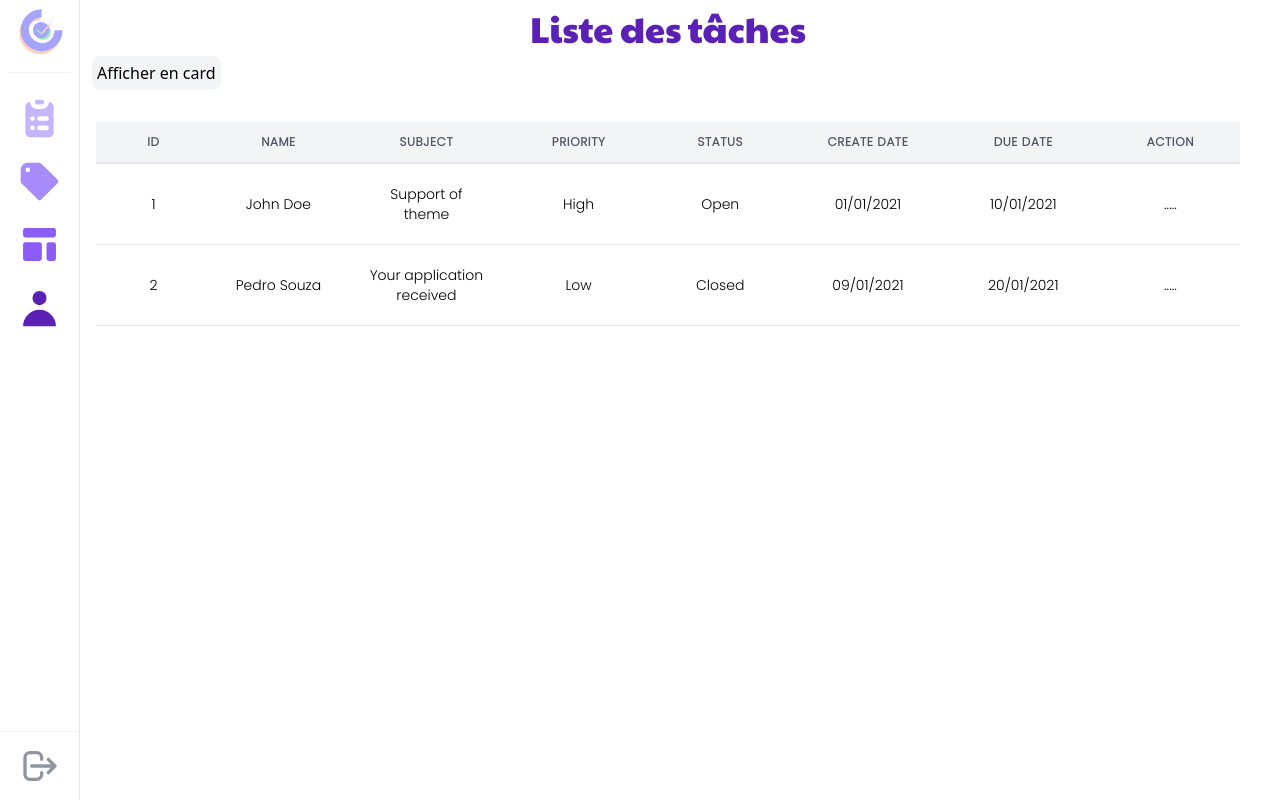
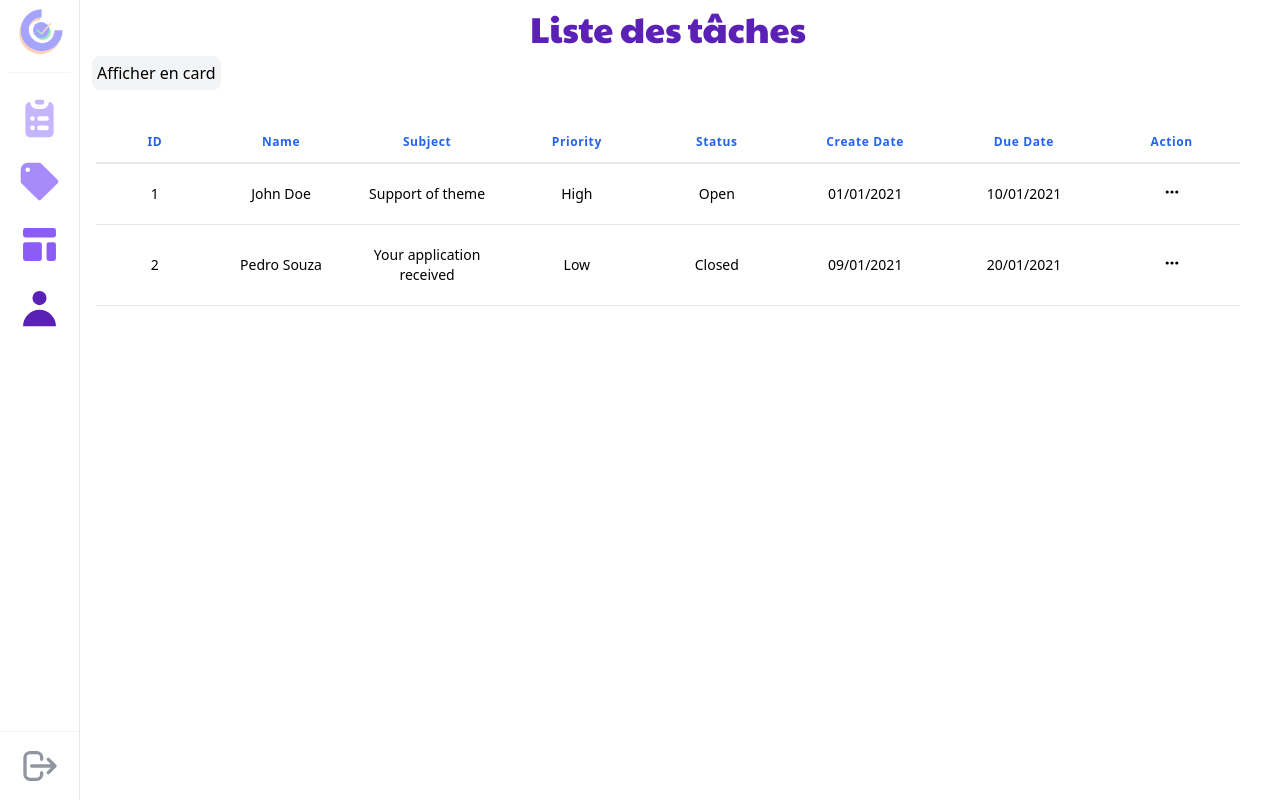
Before and after one commit to lisaseayou/projet_compito_2022_front, a React (Create React App) app: page /tasks in a window 1280 px wide. Built offline with nearby package versions, Linux system fonts and the light colour scheme; a web font is replaced by a local one.

Commit message:
fix btn edit & clean task

```diff
--- a/src/components/CardTask.tsx
+++ b/src/components/CardTask.tsx
@@ -1,11 +1,18 @@
 import { DotsVerticalIcon } from "@heroicons/react/solid";
+import { ClockIcon, FlagIcon } from "@heroicons/react/outline";
 import { Link } from "react-router-dom";
 import { useState } from "react";
 import Modal from "./Modal";
 
-const CardTask = ({ task }: { task: any }) => {
-  const [openModal, setOpenModal] = useState<number>();
-
+const CardTask = ({
+  task,
+  openModal,
+  setOpenModal,
+}: {
+  task: any;
+  openModal?: number;
+  setOpenModal: (id: number) => void;
+}) => {
   const showModal = (id: number) => {
     setOpenModal(id);
   };
@@ -15,25 +22,36 @@ const CardTask = ({ task }: { task: any }) => {
   };
 
   return (
-    <div className="relative block p-8 overflow-hidden border border-gray-100 rounded-lg  w-80 h-96 mr-1.5">
-      <span className="absolute inset-x-0 bottom-0 h-2  bg-gradient-to-r from-green-300 via-blue-500 to-purple-600"></span>
+    <div
+      className="relative block p-7 shadow overflow-hidden border border-gray-100 rounded-lg w-80 h-97 mr-4 "
+      key={task.id}
+    >
+      <span className="absolute inset-x-0 bottom-0 h-2 bg-gradient-to-r from-green-300 via-blue-500 to-purple-600"></span>
 
       <div className="justify-between sm:flex ">
         <div>
-          <h5 className="text-xl font-bold text-gray-900">{task.id}</h5>
-          <h6 className="text-xl text-gray-900">{task.subject}</h6>
-          <p className="mt-1 text-xs font-medium text-gray-900">
+          <h5 className="text-xl font-bold text-blue-700">
+            Task n° : {task.id}
+          </h5>
+          <h6 className="text-xl text-blue-600">{task.subject}</h6>
+          <p className="mt-1 text-xs font-medium text-blue-500">
             By : {task.name}
           </p>
-          <p className="mt-1 text-xs font-medium text-gray-600">
-            Create date : {task.createDate} <br />
-            Due date : {task.dueDate}
+          <p className="mt-1 text-xs font-medium text-blue-300 flex">
+            <ClockIcon className="w-3 mr-1" />
+            {task.createDate} - {task.dueDate}
           </p>
+          <div className="flex mt-5 text-center">
+            <FlagIcon className="w-4 mr-2" />
+            <p className=" bg-green-100 rounded-lg p-1 mr-2">Illustration</p>
+            <p className=" bg-yellow-200 rounded-lg p-1">UX Design</p>
+          </div>
         </div>
-        <div className="flex-shrink-0 hidden ml-3 sm:block">
+        <div className="flex-shrink-1 hidden sm:block">
           {task.id === openModal ? (
-            <Modal openModal={0}>
+            <Modal>
               <Link to={`/editTask/:${task.id}`}>Edit</Link>
+              {console.log(task.id)}
               <div>
                 <button type="button" onClick={hideModal}>
                   Close
@@ -42,19 +60,19 @@ const CardTask = ({ task }: { task: any }) => {
             </Modal>
           ) : (
             <button type="button" onClick={() => showModal(task.id)}>
-              .....
+              <DotsVerticalIcon className="text-gray-900 w-6" />
             </button>
           )}
         </div>
       </div>
-      <dl className="flex mt-6">
-        <p className="mt-1 text-xs font-medium text-gray-600">
+      <div className="flex mt-6">
+        <p className="mt-1 text-xs font-medium text-blue-500">
           Priority : {task.priority} <br /> Status :{" "}
           {task.status === true ? "Open" : "Close"}
         </p>
-      </dl>
-      <div className="mt-4 sm:pr-8">
-        <p className="text-sm text-gray-500">{task.description}</p>
+      </div>
+      <div className="mt-4">
+        <p className="text-sm text-blue-400">{task.description}</p>
       </div>
     </div>
   );
--- /dev/null
+++ b/src/components/TableTask.tsx
@@ -0,0 +1,72 @@
+import { useEffect, useState } from "react";
+import { Link } from "react-router-dom";
+import Modal from "./Modal";
+import { DotsHorizontalIcon } from "@heroicons/react/solid";
+
+const TableTask = ({
+  task,
+  openModal,
+  setOpenModal,
+}: {
+  task: any;
+  openModal?: number;
+  setOpenModal: (id: number) => void;
+}) => {
+  useEffect(() => {
+    console.log("render");
+  }, [openModal]);
+
+  const showModal = (id: number) => {
+    setOpenModal(id);
+  };
+
+  const hideModal: () => void = () => {
+    setOpenModal(0);
+  };
+  return (
+    <tbody key={task.id}>
+      <tr>
+        <td className="px-5 py-5 border-b border-gray-200 bg-white text-center text-sm w-64">
+          {task.id}
+        </td>
+        <td className="px-5 py-5 border-b border-gray-200 bg-white text-center text-sm w-64">
+          {task.name}
+        </td>
+        <td className="px-5 py-5 border-b border-gray-200 bg-white text-center text-sm w-64">
+          {task.subject}
+        </td>
+        <td className="px-5 py-5 border-b border-gray-200 bg-white text-center text-sm w-64">
+          {task.priority}
+        </td>
+        <td className="px-5 py-5 border-b border-gray-200 bg-white text-center text-sm w-64">
+          {task.status === true ? "Open" : "Closed"}
+        </td>
+        <td className="px-5 py-5 border-b border-gray-200 bg-white text-center text-sm w-64">
+          {task.createDate}
+        </td>
+        <td className="px-5 py-5 border-b border-gray-200 bg-white text-center text-sm w-64">
+          {task.dueDate}
+        </td>
+        <td className="border-b border-gray-200 bg-white text-center text-sm w-64">
+          {task.id === openModal ? (
+            <Modal>
+              <Link to={`/editTask/:${task.id}`}>Edit</Link>
+              {console.log(openModal)}
+              <div>
+                <button type="button" onClick={hideModal}>
+                  Close
+                </button>
+              </div>
+            </Modal>
+          ) : (
+            <button type="button" onClick={() => showModal(task.id)}>
+              <DotsHorizontalIcon className="w-4" />
+            </button>
+          )}
+        </td>
+      </tr>
+    </tbody>
+  );
+};
+
+export default TableTask;
--- a/src/data/DataTasks.tsx
+++ b/src/data/DataTasks.tsx
@@ -16,7 +16,8 @@ const DataTasks: Data[] = [
     id: 1,
     name: "John Doe",
     subject: "Support of theme",
-    description: "blableublibloblu",
+    description:
+      "Lorem ipsum dolor sit amet consectetur adipisicing elit. Beatae quaerat adipisci ullam commodi nemo quisquam. Non, temporibus, atque doloribus natus expedita eaque ab magnam labore architecto similique laudantium laborum. Incidunt.",
     priority: "High",
     status: true,
     createDate: "01/01/2021",
@@ -26,7 +27,8 @@ const DataTasks: Data[] = [
     id: 2,
     name: "Pedro Souza",
     subject: "Your application received",
-    description: "blableublibloblu",
+    description:
+      "Lorem ipsum dolor sit, amet consectetur adipisicing elit. Blanditiis rerum laboriosam odio quasi odit dolor! Quos, quisquam inventore quasi neque architecto fugit, eligendi provident cumque sint deleniti dolorum explicabo deserunt!",
     priority: "Low",
     status: false,
     createDate: "09/01/2021",
--- a/src/pages/Tasks.tsx
+++ b/src/pages/Tasks.tsx
@@ -1,25 +1,17 @@
-import { Link } from "react-router-dom";
 import { useState } from "react";
+import CardTask from "../components/CardTask";
+import TableTask from "../components/TableTask";
 import DataTasks from "../data/DataTasks";
-import Modal from "../components/Modal";
-import CardTask from "../components/CardTask";
 
 const Tasks = () => {
+  const [handleDisplay, setHandleDisplay] = useState<boolean>(false);
   const [openModal, setOpenModal] = useState<number>();
-  const [isChecked, setIsChecked] = useState(false);
-
-  const showModal = (id: number) => {
-    setOpenModal(id);
-  };
-  const hideModal: () => void = () => {
-    setOpenModal(0);
-  };
 
   const showCards = (e: any): void => {
     if (e.target) {
-      setIsChecked(!isChecked);
+      setHandleDisplay(!handleDisplay);
     } else {
-      setIsChecked(false);
+      setHandleDisplay(false);
     }
   };
 
@@ -33,97 +25,62 @@ const Tasks = () => {
         className="ml-3 mr-3 mb-4 bg-gray-100 border border-gray-100 p-1 rounded-lg"
         onClick={showCards}
       >
-        {isChecked ? "Afficher en tableau" : "Afficher en card"}
+        {handleDisplay ? "Afficher en tableau" : "Afficher en card"}
       </button>
-      {isChecked ? (
+      {handleDisplay ? (
         <div className="flex flex-col justify-center items-center w-full h-full ">
-          <div className="w-full flex justify-start pl-24 ">
+          <div className="w-full flex justify-start pl-10 ">
             <div className="flex">
-              {DataTasks.map((task, index) => (
-                <CardTask key={index} task={task} />
+              {DataTasks.map((task) => (
+                <CardTask
+                  key={task.id}
+                  task={task}
+                  openModal={openModal}
+                  setOpenModal={setOpenModal}
+                />
               ))}
             </div>
           </div>
         </div>
       ) : (
         <div>
-          <table className="m-4  leading-normal font-poppins">
+          <table className="m-4 leading-normal ">
             <thead>
               <tr>
-                <th className="px-5 py-3 border-b-2 border-gray-200 bg-gray-100 text-center text-xs font-semibold text-gray-600 uppercase tracking-wider">
+                <th className="px-5 py-3 border-b-2 border-gray-200 text-center text-xs font-bold text-blue-600 tracking-wider">
                   ID
                 </th>
-                <th className="px-5 py-3 border-b-2 border-gray-200 bg-gray-100 text-center text-xs font-semibold text-gray-600 uppercase tracking-wider">
+                <th className="px-5 py-3 border-b-2 border-gray-200 text-center text-xs font-bold text-blue-600 tracking-wider">
                   Name
                 </th>
-                <th className="px-5 py-3 border-b-2 border-gray-200 bg-gray-100 text-center text-xs font-semibold text-gray-600 uppercase tracking-wider">
+                <th className="px-5 py-3 border-b-2 border-gray-200 text-center text-xs font-bold text-blue-600 tracking-wider">
                   Subject
                 </th>
-                <th className="px-5 py-3 border-b-2 border-gray-200 bg-gray-100 text-center text-xs font-semibold text-gray-600 uppercase tracking-wider">
+                <th className="px-5 py-3 border-b-2 border-gray-200 text-center text-xs font-bold text-blue-600 tracking-wider">
                   Priority
                 </th>
-                <th className="px-5 py-3 border-b-2 border-gray-200 bg-gray-100 text-center text-xs font-semibold text-gray-600 uppercase tracking-wider">
+                <th className="px-5 py-3 border-b-2 border-gray-200 text-center text-xs font-bold text-blue-600 tracking-wider">
                   Status
                 </th>
-                <th className="px-5 py-3 border-b-2 border-gray-200 bg-gray-100 text-center text-xs font-semibold text-gray-600 uppercase tracking-wider">
+                <th className="px-5 py-3 border-b-2 border-gray-200 text-center text-xs font-bold text-blue-600 tracking-wider">
                   Create Date
                 </th>
-                <th className="px-5 py-3 border-b-2 border-gray-200 bg-gray-100 text-center text-xs font-semibold text-gray-600 uppercase tracking-wider">
+                <th className="px-5 py-3 border-b-2 border-gray-200 text-center text-xs font-bold text-blue-600 tracking-wider">
                   Due Date
                 </th>
-                <th className="px-5 py-3 border-b-2 border-gray-200 bg-gray-100 text-center text-xs font-semibold text-gray-600 uppercase tracking-wider">
+                <th className="px-5 py-3 border-b-2 border-gray-200 text-center text-xs font-bold text-blue-600 tracking-wider">
                   Action
                 </th>
               </tr>
             </thead>
-            <tbody>
-              {DataTasks.map((data) => {
-                return (
-                  <tr key={data.id}>
-                    <td className="px-5 py-5 border-b border-gray-200 bg-white text-center text-sm w-64">
-                      {data.id}
-                    </td>
-                    <td className="px-5 py-5 border-b border-gray-200 bg-white text-center text-sm w-64">
-                      {data.name}
-                    </td>
-                    <td className="px-5 py-5 border-b border-gray-200 bg-white text-center text-sm w-64">
-                      {data.subject}
-                    </td>
-                    <td className="px-5 py-5 border-b border-gray-200 bg-white text-center text-sm w-64">
-                      {data.priority}
-                    </td>
-                    <td className="px-5 py-5 border-b border-gray-200 bg-white text-center text-sm w-64">
-                      {data.status === true ? "Open" : "Closed"}
-                    </td>
-                    <td className="px-5 py-5 border-b border-gray-200 bg-white text-center text-sm w-64">
-                      {data.createDate}
-                    </td>
-                    <td className="px-5 py-5 border-b border-gray-200 bg-white text-center text-sm w-64">
-                      {data.dueDate}
-                    </td>
-                    <td className="border-b border-gray-200 bg-white text-center text-sm w-64">
-                      {data.id === openModal ? (
-                        <Modal openModal={openModal}>
-                          <Link to={`/editTask/:${data.id}`}>Edit</Link>
-                          <div>
-                            <button type="button" onClick={hideModal}>
-                              Close
-                            </button>
-                          </div>
-                        </Modal>
-                      ) : (
-                        <button
-                          type="button"
-                          onClick={() => showModal(data.id)}
-                        >
-                          .....
-                        </button>
-                      )}
-                    </td>
-                  </tr>
-                );
-              })}
-            </tbody>
+            {DataTasks.map((task) => (
+              <TableTask
+                key={task.id}
+                task={task}
+                openModal={openModal}
+                setOpenModal={setOpenModal}
+              />
+            ))}
           </table>
         </div>
       )}
```
Also changed, not shown: src/components/Modal.tsx (+6 -3 lines).
